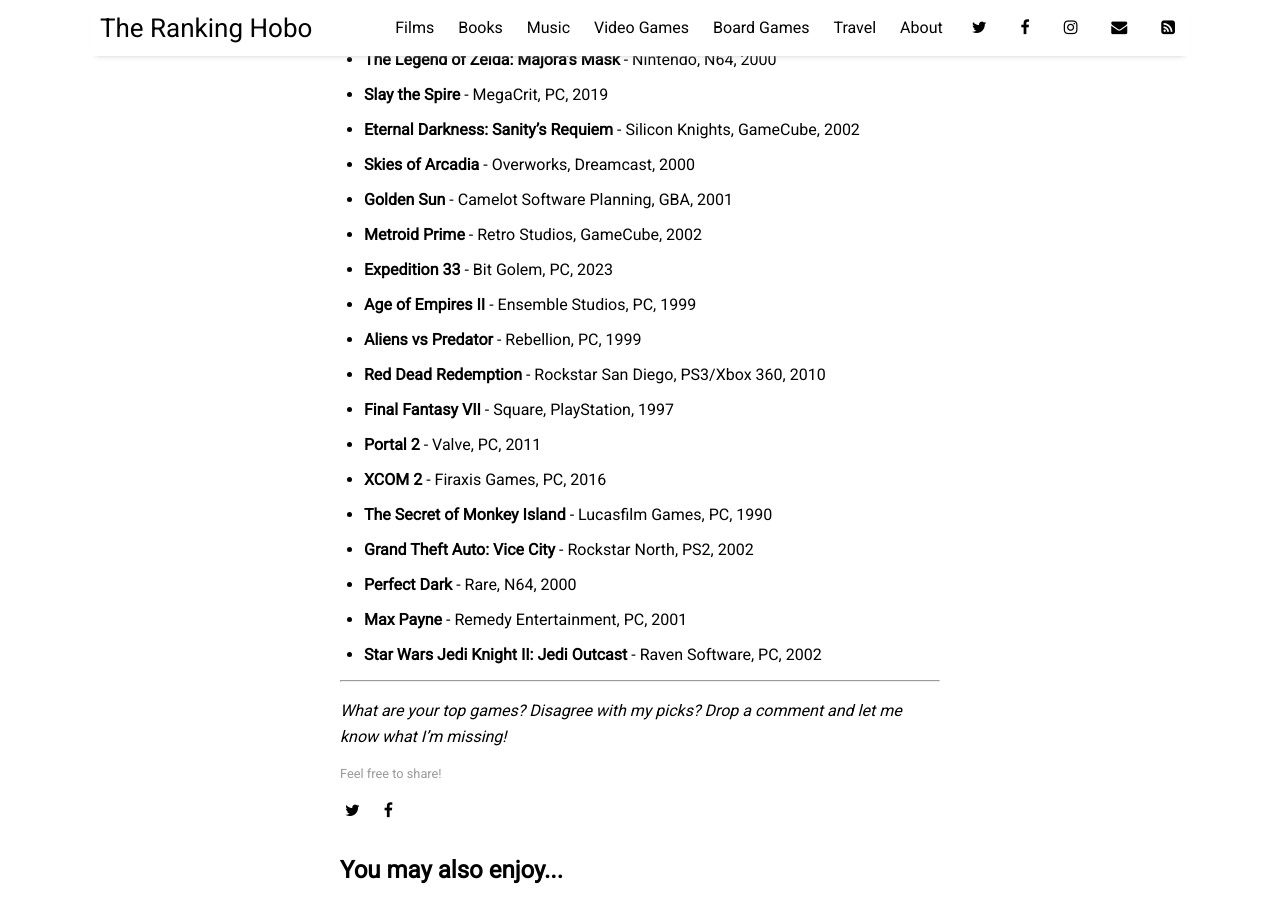
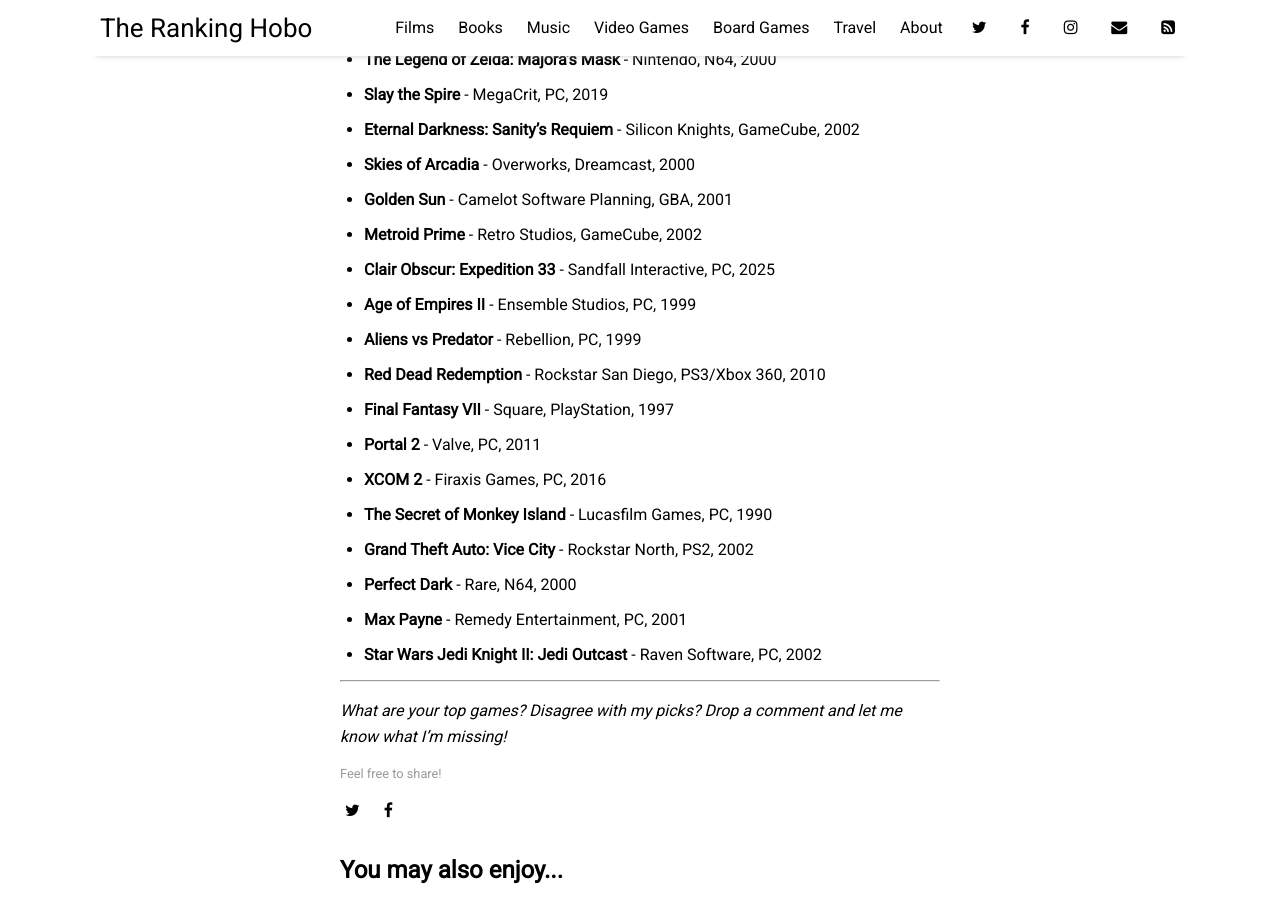
Before and after one commit to TheDrHobo/thedrhobo.github.io, a Jekyll site: the page built from _posts/2025-11-06-top-10-video-games.md, in a window 1280 px wide and 900 px high, scrolled down 5784 px. Built offline with Jekyll 4.4.1, drawn with Linux system fonts in a browser that asks for light colours; nearby versions of some CDN libraries.

Commit message:
Update 2025-11-06-top-10-video-games.md

```diff
--- a/_posts/2025-11-06-top-10-video-games.md
+++ b/_posts/2025-11-06-top-10-video-games.md
@@ -207,7 +207,7 @@ These almost made the list, and on another day, some of them might have:
 - **Skies of Arcadia** - Overworks, Dreamcast, 2000
 - **Golden Sun** - Camelot Software Planning, GBA, 2001
 - **Metroid Prime** - Retro Studios, GameCube, 2002
-- **Expedition 33** - Bit Golem, PC, 2023
+- **Clair Obscur: Expedition 33** - Sandfall Interactive, PC, 2025
 - **Age of Empires II** - Ensemble Studios, PC, 1999
 - **Aliens vs Predator** - Rebellion, PC, 1999
 - **Red Dead Redemption** - Rockstar San Diego, PS3/Xbox 360, 2010
```
